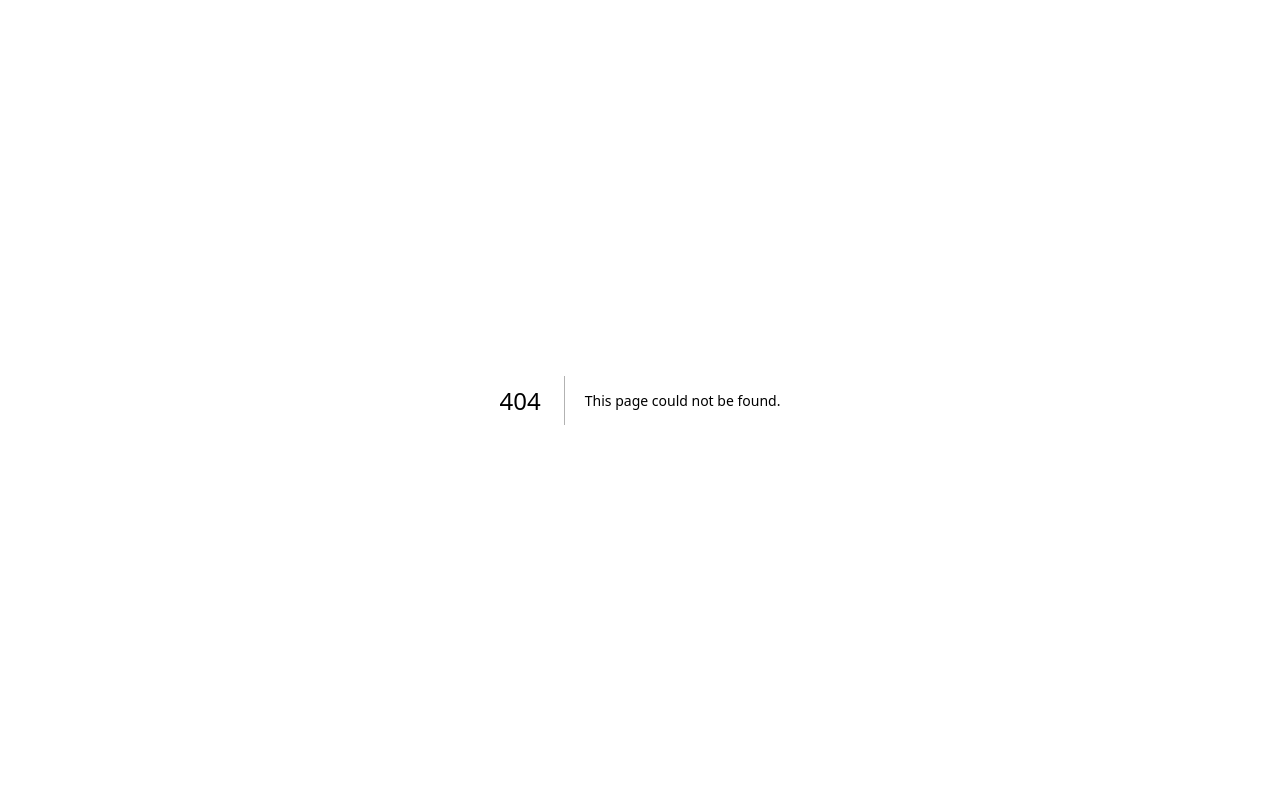
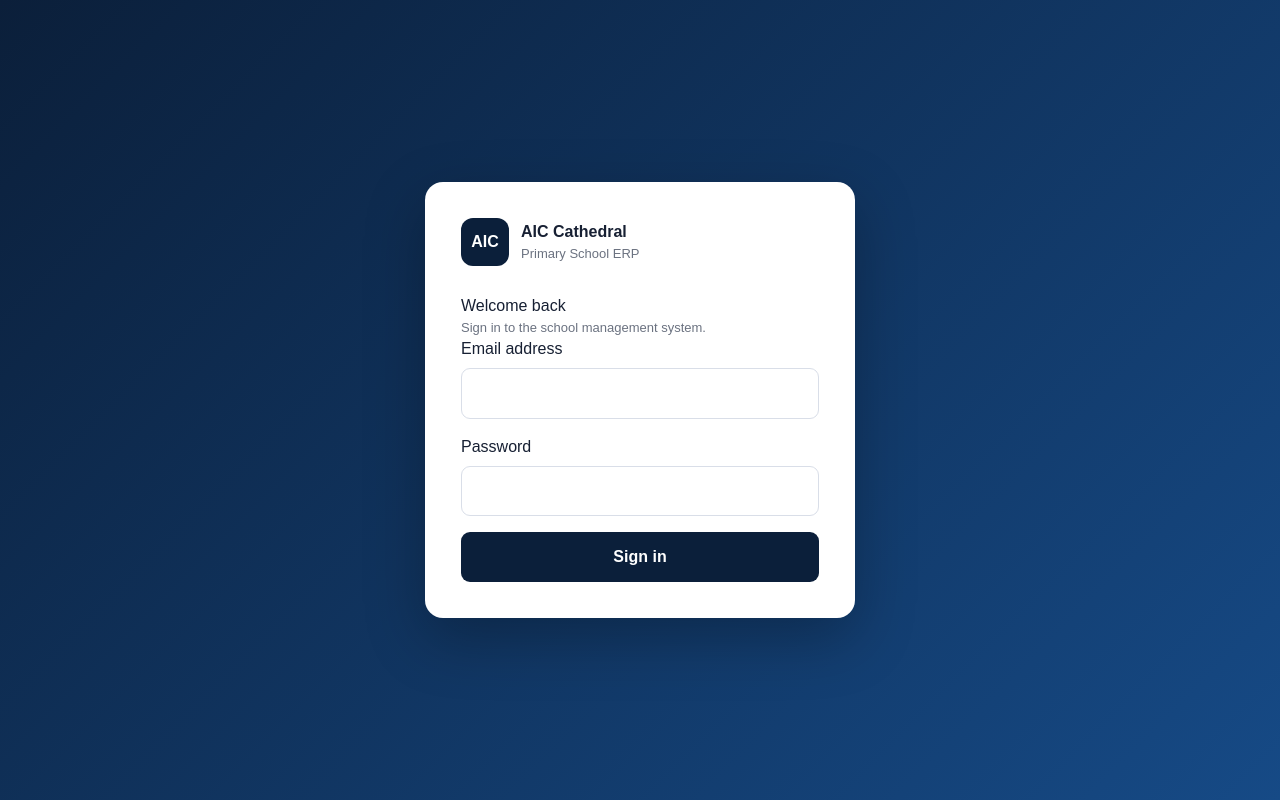
Before and after one commit to ayana79696-cell/aic-cathedral-erp, a Next.js app: page /login in a window 1280 px wide. Before the commit this address had no page. Built offline with nearby package versions, Linux system fonts and the light colour scheme.

Commit message:
feat: add secure Supabase login

```diff
--- /dev/null
+++ b/app/login/page.tsx
@@ -0,0 +1,8 @@
+'use client'
+import { FormEvent, useState } from 'react'
+import { useRouter } from 'next/navigation'
+import { createClient } from '../../lib/supabase/client'
+
+export default function Login(){const router=useRouter();const [email,setEmail]=useState('');const [password,setPassword]=useState('');const [error,setError]=useState('');const [loading,setLoading]=useState(false)
+async function submit(e:FormEvent){e.preventDefault();setLoading(true);setError('');const {error}=await createClient().auth.signInWithPassword({email,password});if(error)setError(error.message);else router.replace('/dashboard');setLoading(false)}
+return <main className="login-shell"><section className="login-card"><div className="brand"><div className="logo">AIC</div><div><strong>AIC Cathedral</strong><div className="muted">Primary School ERP</div></div></div><h1>Welcome back</h1><p className="muted">Sign in to the school management system.</p><form onSubmit={submit}><label>Email address</label><input type="email" value={email} onChange={e=>setEmail(e.target.value)} required autoComplete="email"/><label>Password</label><input type="password" value={password} onChange={e=>setPassword(e.target.value)} required autoComplete="current-password"/>{error&&<p style={{color:'#b42318',fontSize:13}}>{error}</p>}<button className="btn" disabled={loading}>{loading?'Signing in…':'Sign in'}</button></form></section></main>}
```
